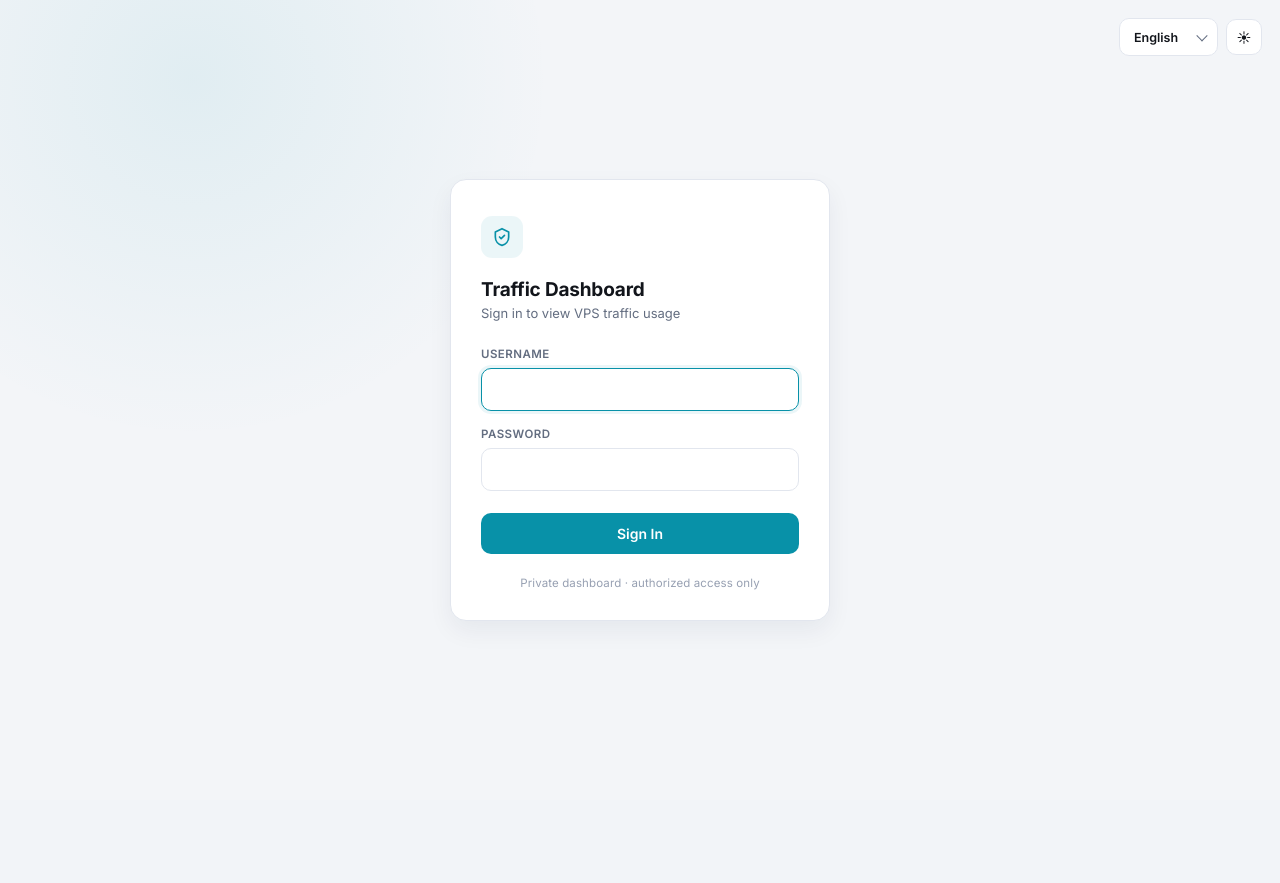
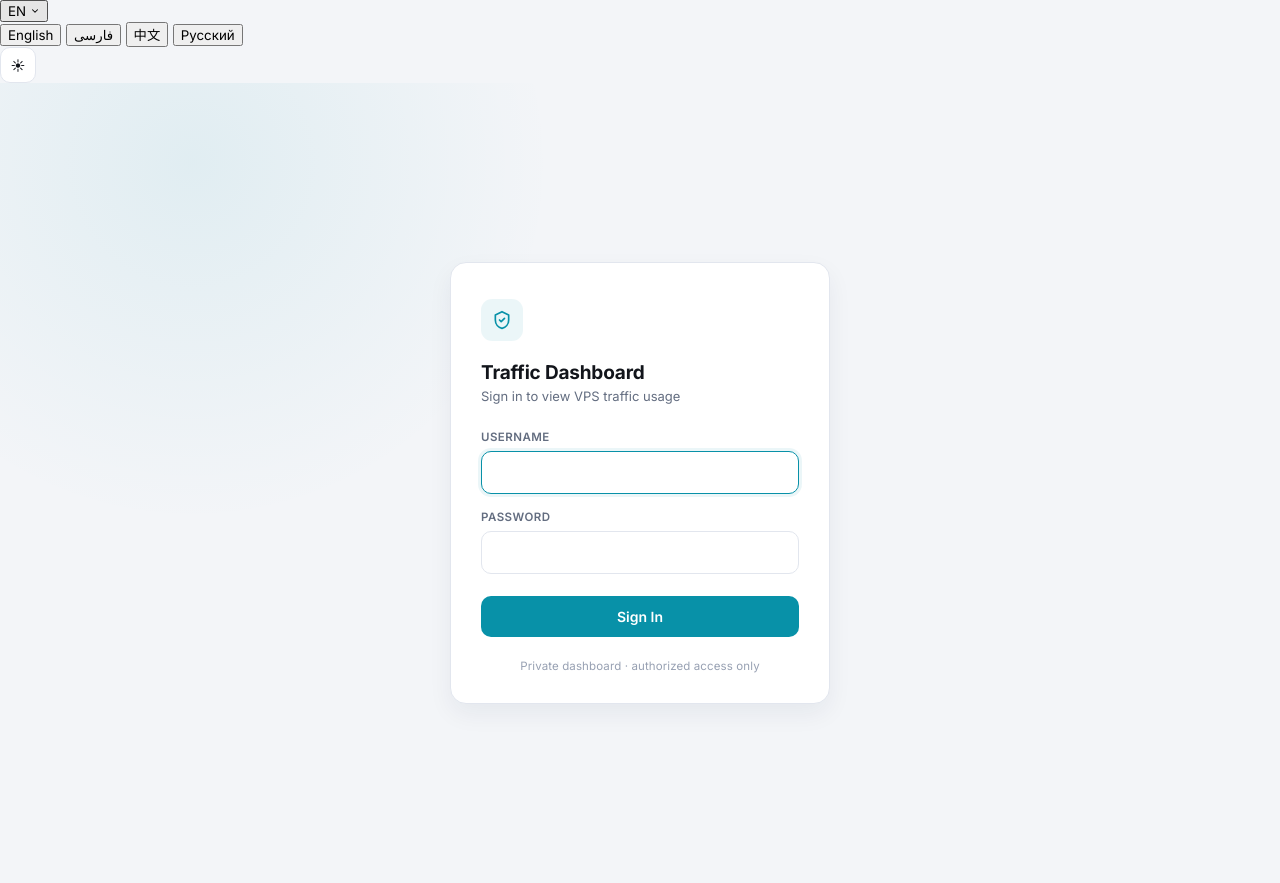
Before and after one commit to hadbhr/Vnsat-Dashboard, a Flask app: page /dashboard in a window 1280 px wide. Before the commit the page ends 621 px from the top, so only its background shows below. Run offline with Flask 3, Linux system fonts and the light colour scheme.

Commit message:
Update login.html

```diff
--- a/templates/login.html
+++ b/templates/login.html
@@ -17,15 +17,20 @@
     })();
   </script>
 </head>
-<body dir="ltr">
-  <div class="login-topbar">
-    <div class="lang-select-wrap">
-      <select class="lang-select" id="langSelect" aria-label="Language">
-        <option value="en">English</option>
-        <option value="fa">فارسی</option>
-        <option value="zh">中文</option>
-        <option value="ru">Русский</option>
-      </select>
+<body dir="ltr" data-lang="en">
+
+  <div class="topbar">
+    <div class="lang-menu" id="langMenu">
+      <button class="lang-trigger" id="langTrigger" type="button" aria-haspopup="listbox" aria-expanded="false">
+        <span id="langTriggerLabel">EN</span>
+        <svg class="lang-chevron" width="10" height="10" viewBox="0 0 24 24" fill="none" stroke="currentColor" stroke-width="2.5" stroke-linecap="round" stroke-linejoin="round"><polyline points="6 9 12 15 18 9"/></svg>
+      </button>
+      <div class="lang-dropdown" id="langDropdown" role="listbox">
+        <button class="lang-option" data-lang="en" role="option"><span>English</span><span class="dot"></span></button>
+        <button class="lang-option" data-lang="fa" role="option"><span>فارسی</span><span class="dot"></span></button>
+        <button class="lang-option" data-lang="zh" role="option"><span>中文</span><span class="dot"></span></button>
+        <button class="lang-option" data-lang="ru" role="option"><span>Русский</span><span class="dot"></span></button>
+      </div>
     </div>
     <button class="icon-btn" id="themeBtn" type="button" title="Toggle theme">&#9789;</button>
   </div>
@@ -64,6 +69,7 @@
   <script>
     const LANG_CYCLE = ["en", "fa", "zh", "ru"];
     const RTL_LANGS = ["fa"];
+    const LANG_SHORT = { en: "EN", fa: "فا", zh: "中文", ru: "RU" };
 
     const LOGIN_TRANSLATIONS = {
       en: {
@@ -104,6 +110,14 @@
       },
     };
 
+    /* Convert any Latin digits inside a string to Persian digits.
+       Used so that Farsi mode has no leftover Western numerals
+       anywhere on the page (e.g. inside dynamic content). */
+    const FA_DIGITS = ["۰","۱","۲","۳","۴","۵","۶","۷","۸","۹"];
+    function toFaDigits(str) {
+      return String(str).replace(/[0-9]/g, (d) => FA_DIGITS[+d]);
+    }
+
     let lang = localStorage.getItem("dashboard_lang") || "en";
     if (!LANG_CYCLE.includes(lang)) lang = "en";
 
@@ -114,7 +128,13 @@
     function applyLoginLanguage() {
       const isRtl = RTL_LANGS.includes(lang);
       document.body.setAttribute("dir", isRtl ? "rtl" : "ltr");
-      document.getElementById("langSelect").value = lang;
+      document.body.setAttribute("data-lang", lang);
+
+      document.getElementById("langTriggerLabel").textContent = isRtl ? toFaDigits(LANG_SHORT[lang]) : LANG_SHORT[lang];
+      document.querySelectorAll(".lang-option").forEach((opt) => {
+        opt.classList.toggle("active", opt.dataset.lang === lang);
+      });
+
       document.getElementById("loginTitle").textContent = t("title");
       document.title = t("title");
       document.getElementById("loginSubtitle").textContent = t("subtitle");
@@ -131,6 +151,7 @@
       lang = newLang;
       localStorage.setItem("dashboard_lang", lang);
       applyLoginLanguage();
+      closeLangMenu();
     }
 
     function applyLoginTheme(theme) {
@@ -145,7 +166,38 @@
       applyLoginTheme(next);
     }
 
-    document.getElementById("langSelect").addEventListener("change", (e) => setLoginLanguage(e.target.value));
+    /* ---- language menu open/close (replaces native <select>) ---- */
+    const langMenu = document.getElementById("langMenu");
+    const langTrigger = document.getElementById("langTrigger");
+
+    function openLangMenu() {
+      langMenu.classList.add("open");
+      langTrigger.setAttribute("aria-expanded", "true");
+    }
+    function closeLangMenu() {
+      langMenu.classList.remove("open");
+      langTrigger.setAttribute("aria-expanded", "false");
+    }
+    function toggleLangMenu() {
+      langMenu.classList.contains("open") ? closeLangMenu() : openLangMenu();
+    }
+
+    langTrigger.addEventListener("click", (e) => {
+      e.stopPropagation();
+      toggleLangMenu();
+    });
+
+    document.querySelectorAll(".lang-option").forEach((opt) => {
+      opt.addEventListener("click", () => setLoginLanguage(opt.dataset.lang));
+    });
+
+    document.addEventListener("click", (e) => {
+      if (!langMenu.contains(e.target)) closeLangMenu();
+    });
+    document.addEventListener("keydown", (e) => {
+      if (e.key === "Escape") closeLangMenu();
+    });
+
     document.getElementById("themeBtn").addEventListener("click", toggleLoginTheme);
 
     applyLoginTheme(localStorage.getItem("dashboard_theme") || "light");
```
